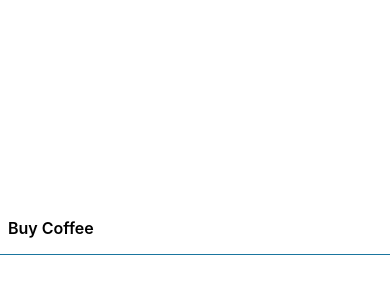
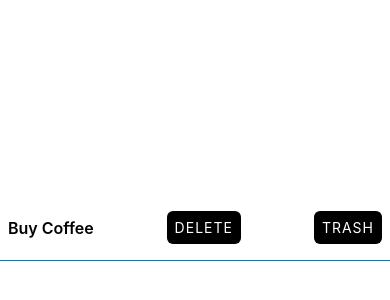
Before and after one commit to toruwalt/my_native_reacted, a React Native app: screen / in a window 390 px wide. Shown: the part 194-494 px from the top of the page. Built offline with nearby package versions, Linux system fonts and the light colour scheme.

Commit message:
Handled fundamental componenets TouchableOpacity and Pressable

```diff
--- a/App.tsx
+++ b/App.tsx
@@ -1,5 +1,5 @@
 import { StatusBar } from "expo-status-bar";
-import { StyleSheet, Text, View } from "react-native";
+import { StyleSheet, Text, View, TouchableOpacity, Pressable } from "react-native";
 import { theme } from "./theme";
 
 export default function App() {
@@ -7,6 +7,17 @@ export default function App() {
     <View style={styles.container}>
       <View style={styles.containerItem}>
         <Text style={styles.containerItemText}>Buy Coffee</Text>
+        <TouchableOpacity
+          style={styles.deleteButton}
+          onPress={() => console.log("Pressed")}
+          activeOpacity={0.8}
+        >
+          <Text style={styles.deleteButtonText} >Delete</Text>
+        </TouchableOpacity>
+        <Pressable style={styles.deleteButton}
+        >
+          <Text style={styles.deleteButtonText} >Trash</Text>
+        </Pressable>
       </View>
       <StatusBar style="auto" />
     </View>
@@ -16,7 +27,7 @@ export default function App() {
 const styles = StyleSheet.create({
   container: {
     flex: 1,
-    backgroundColor: theme.backgorundColor,
+    backgroundColor: theme.colorWhite,
     justifyContent: "center",
   },
 
@@ -25,10 +36,25 @@ const styles = StyleSheet.create({
     paddingVertical: 16,
     borderColor: theme.borderColor,
     borderBottomWidth: 1,
+    flexDirection: "row",
+    alignItems: "center",
+    justifyContent: "space-between",
   },
 
   containerItemText: {
     fontSize: theme.fontSize,
     fontWeight: theme.fontWeight,
+  },
+
+  deleteButton: {
+    backgroundColor : theme.colorBlack,
+    padding: 8,
+    borderRadius: 6,
+  },
+
+  deleteButtonText: {
+    color: theme.colorWhite,
+    letterSpacing: 1,
+    textTransform: "uppercase"
   }
 });
--- a/theme.ts
+++ b/theme.ts
@@ -1,5 +1,6 @@
 export const theme = {
-  backgorundColor: "#fff",
+  colorWhite: "#fff",
+  colorBlack: "#000",
   borderColor: "#1a759f",
   fontSize: 16,
   fontWeight: "600",
```
